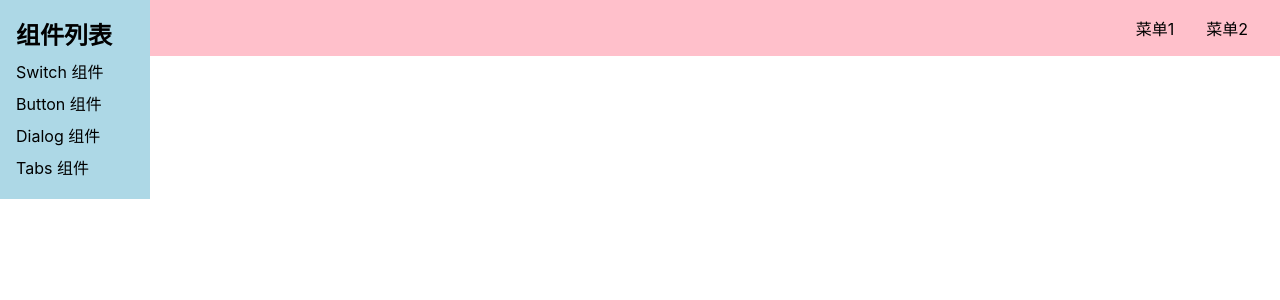
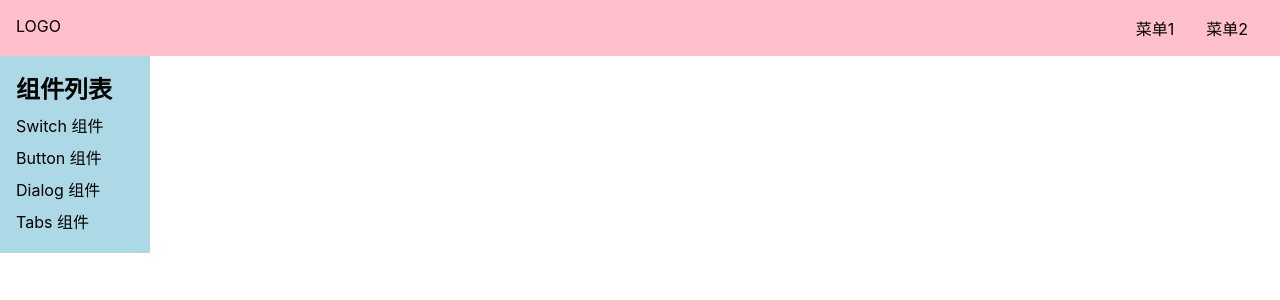
Before and after one commit to sulimi/ui-2, a Vue app: page /#/doc in a window 1280 px wide. Shown: the top 300 px of the page. Built offline with nearby package versions, Linux system fonts and the light colour scheme.

Commit message:
调节Topnav和aside的位置

```diff
--- a/src/components/Topnav.vue
+++ b/src/components/Topnav.vue
@@ -19,7 +19,8 @@
     background: pink;
     display: flex;
     padding: 16px;
-
+    position: relative;
+    z-index: 10;
     .logo {
       max-width: 6em;
       margin-right: auto;
--- a/src/views/Doc.vue
+++ b/src/views/Doc.vue
@@ -34,7 +34,7 @@
   aside{
     background: lightblue;
     width: 150px;
-    padding: 16px;
+    padding: 70px 16px 16px;
     position: fixed;
     top: 0;
     left: 0;
```
